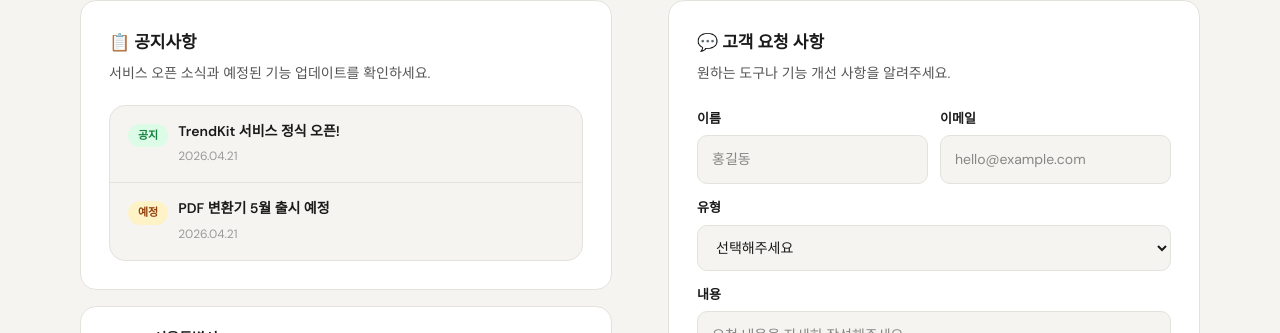
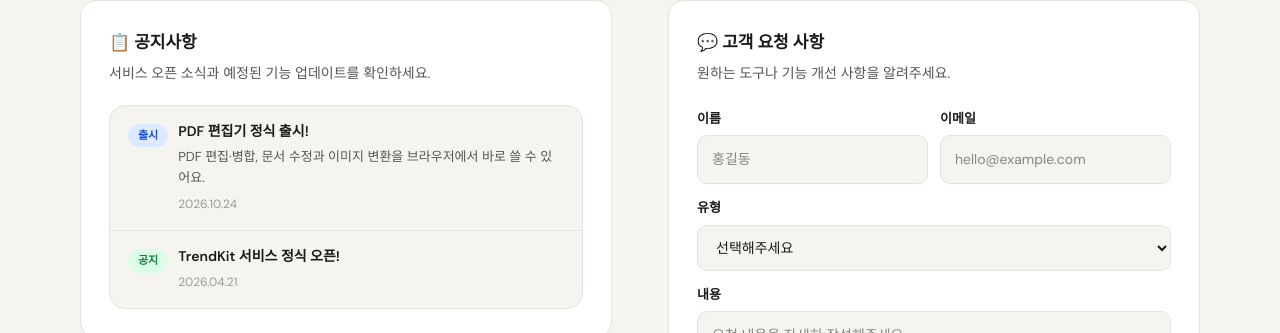
Before and after one commit to 9seebird/trendkit, a Next.js app in the folder apps/home/: page /contact in a window 1280 px wide. Shown: the part 467-800 px from the top of the page. Built offline with nearby package versions, Linux system fonts and the light colour scheme; no server answers; the database is empty.

Commit message:
공지: PDF 편집기 정식 출시 (출시 예정 공지 교체)

```diff
--- a/apps/home/app/contact/page.tsx
+++ b/apps/home/app/contact/page.tsx
@@ -16,8 +16,8 @@
 };
 
 const FALLBACK_NOTICES: Notice[] = [
+  { id: "fallback_2", tag: "출시", tagColor: "#dbeafe", tagText: "#1d4ed8", title: "PDF 편집기 정식 출시!", content: "PDF 편집·병합, 문서 수정과 이미지 변환을 브라우저에서 바로 쓸 수 있어요.", date: "2026.10.24", isPublished: true },
   { id: "fallback_1", tag: "공지", tagColor: "#dcfce7", tagText: "#15803d", title: "TrendKit 서비스 정식 오픈!", content: "", date: "2026.04.21", isPublished: true },
-  { id: "fallback_2", tag: "예정", tagColor: "#fef3c7", tagText: "#92400e", title: "PDF 변환기 5월 출시 예정", content: "", date: "2026.04.21", isPublished: true },
 ];
 
 const COMPANY_INFO = {
--- a/apps/home/data/cms.json
+++ b/apps/home/data/cms.json
@@ -2,15 +2,15 @@
   "notices": [
     {
       "id": "notice_2",
-      "tag": "예정",
-      "tagColor": "#fef3c7",
-      "tagText": "#92400e",
-      "title": "PDF 변환기 5월 출시",
-      "content": "PDF 관련 기능을 순차적으로 개선할 예정입니다.",
-      "date": "2026.05.05",
+      "tag": "출시",
+      "tagColor": "#dbeafe",
+      "tagText": "#1d4ed8",
+      "title": "PDF 편집기 정식 출시!",
+      "content": "PDF 편집·병합, 문서 수정과 이미지 변환을 브라우저에서 바로 쓸 수 있어요.",
+      "date": "2026.10.24",
       "isPublished": true,
       "createdAt": "2026-04-21T00:00:00.000Z",
-      "updatedAt": "2026-05-09T05:15:10.555Z",
+      "updatedAt": "2026-10-24T00:00:00.000Z",
       "isPinned": false,
       "order": 0
     },
```
